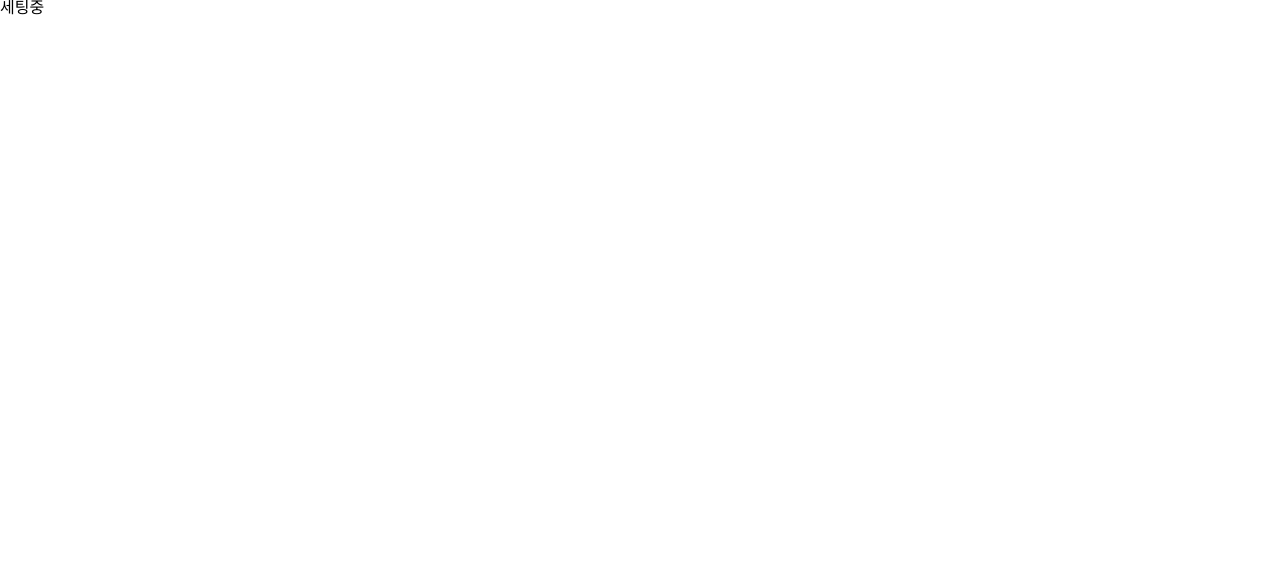
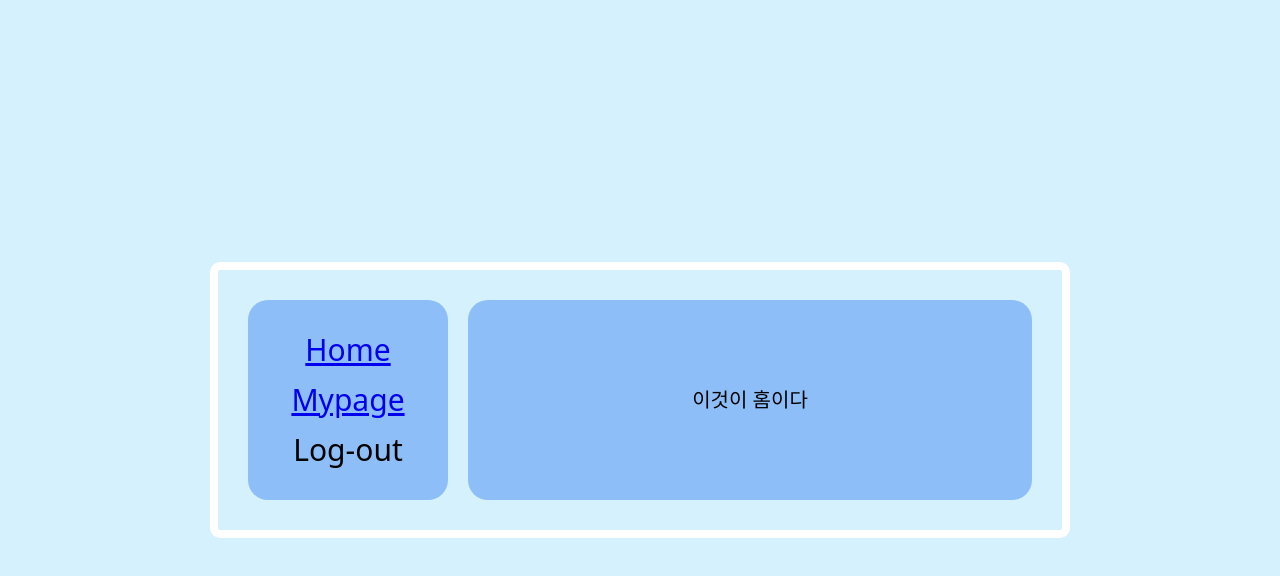
Before and after one commit to we-are-good/intern, a React (Vite) app: page / in a window 1280 px wide. Shown: the top 576 px of the page. Built offline with nearby package versions, Linux system fonts and the light colour scheme.

Commit message:
[feat] router 설정

```diff
--- a/src/App.tsx
+++ b/src/App.tsx
@@ -1,7 +1,38 @@
+import {
+  Navigate,
+  Route,
+  RouterProvider,
+  createBrowserRouter,
+  createRoutesFromElements,
+} from "react-router-dom";
+import Home from "./routes/Home";
+import Mypage from "./routes/Mypage";
+import NavBar from "./routes/NavBar";
+import ProtectedRouter from "./routes/ProtectedRouter";
+import GlobalStyle from "./styles/GlobalStyles";
+import Login from "./routes/Login";
+import Joinin from "./routes/Joinin";
+
 function App() {
+  const router = createBrowserRouter(
+    createRoutesFromElements(
+      <>
+        <Route path="/" element={<ProtectedRouter />}>
+          <Route path="" element={<NavBar />}>
+            <Route path="" element={<Home />} />
+            <Route path="mypage/:id" element={<Mypage />} />
+            <Route path="*" element={<Navigate replace to="/" />} />
+          </Route>
+        </Route>
+        <Route path="login" element={<Login />} />
+        <Route path="joinin" element={<Joinin />} />
+      </>
+    )
+  );
   return (
     <>
-      <main>세팅중</main>
+      <RouterProvider router={router} />
+      <GlobalStyle />
     </>
   );
 }
--- /dev/null
+++ b/src/routes/Home.tsx
@@ -0,0 +1,5 @@
+const Home = () => {
+  return <div>이것이 홈이다</div>;
+};
+
+export default Home;
--- /dev/null
+++ b/src/routes/Joinin.tsx
@@ -0,0 +1,5 @@
+const Joinin = () => {
+  return <div>Joinin</div>;
+};
+
+export default Joinin;
--- /dev/null
+++ b/src/routes/Login.tsx
@@ -0,0 +1,5 @@
+const Login = () => {
+  return <div>Login</div>;
+};
+
+export default Login;
--- /dev/null
+++ b/src/routes/Mypage.tsx
@@ -0,0 +1,5 @@
+const Mypage = () => {
+  return <div>Mypage</div>;
+};
+
+export default Mypage;
--- /dev/null
+++ b/src/routes/NavBar.tsx
@@ -0,0 +1,31 @@
+import { Link, Outlet, useNavigate } from "react-router-dom";
+import {
+  NavBarWrapper,
+  MenuWrapper,
+  ContentsWrapper,
+} from "../styles/NavBarStyles";
+
+const NavBar = () => {
+  const navigate = useNavigate();
+  const logOutHandler = () => {
+    const logOutConfirmation = confirm("정말 로그아웃 하시겠습니까?");
+    if (logOutConfirmation) {
+      //유저 로그아웃 로직
+      navigate("/login");
+    }
+  };
+  return (
+    <NavBarWrapper>
+      <MenuWrapper>
+        <Link to="/">Home</Link>
+        <Link to="/mypage:id">Mypage</Link>
+        <div onClick={logOutHandler}>Log-out</div>
+      </MenuWrapper>
+      <ContentsWrapper>
+        <Outlet />
+      </ContentsWrapper>
+    </NavBarWrapper>
+  );
+};
+
+export default NavBar;
--- /dev/null
+++ b/src/routes/ProtectedRouter.tsx
@@ -0,0 +1,11 @@
+import { Navigate, Outlet } from "react-router-dom";
+
+const ProtectedRouter = () => {
+  const user = true; // 임시지정
+  if (!user) {
+    return <Navigate to="/login" />;
+  }
+  return <Outlet />;
+};
+
+export default ProtectedRouter;
--- /dev/null
+++ b/src/styles/GlobalStyles.tsx
@@ -0,0 +1,17 @@
+import { createGlobalStyle } from "styled-components";
+
+const GlobalStyle = createGlobalStyle`
+  *{box-sizing: border-box;
+}
+body {
+  display: flex;
+  justify-content: center;
+  align-items: center;
+  min-height: 800px;
+background-color: rgba(213, 241, 254, 1);
+color: black;
+font-family: 'system-ui', -apple-system, BlinkMacSystemFont, 'Segoe UI', Roboto, Oxygen, Ubuntu, Cantarell, 'Open Sans', 'Helvetica Neue', sans-serif;
+}
+`;
+
+export default GlobalStyle;
--- /dev/null
+++ b/src/styles/NavBarStyles.tsx
@@ -0,0 +1,39 @@
+import styled from "styled-components";
+
+export const NavBarWrapper = styled.section`
+  display: grid;
+  gap: 20px;
+  grid-template-columns: 1fr 4fr;
+  padding: 50px 0px;
+  width: 100%;
+  height: 100%;
+  max-width: 860px;
+  padding: 30px;
+  border: 8px white solid;
+  border-radius: 10px;
+`;
+
+export const MenuWrapper = styled.section`
+  display: flex;
+  flex-direction: column;
+  align-items: center;
+  justify-content: center;
+  font-size: 30px;
+  gap: 20px;
+  width: 200px;
+  height: 200px;
+  background-color: rgba(133, 184, 248, 0.9);
+  border-radius: 20px;
+`;
+
+export const ContentsWrapper = styled.section`
+  display: flex;
+  flex-direction: column;
+  align-items: center;
+  justify-content: center;
+  font-size: 20px;
+  width: 100%;
+  height: 200px;
+  background-color: rgba(133, 184, 248, 0.9);
+  border-radius: 20px;
+`;
```
